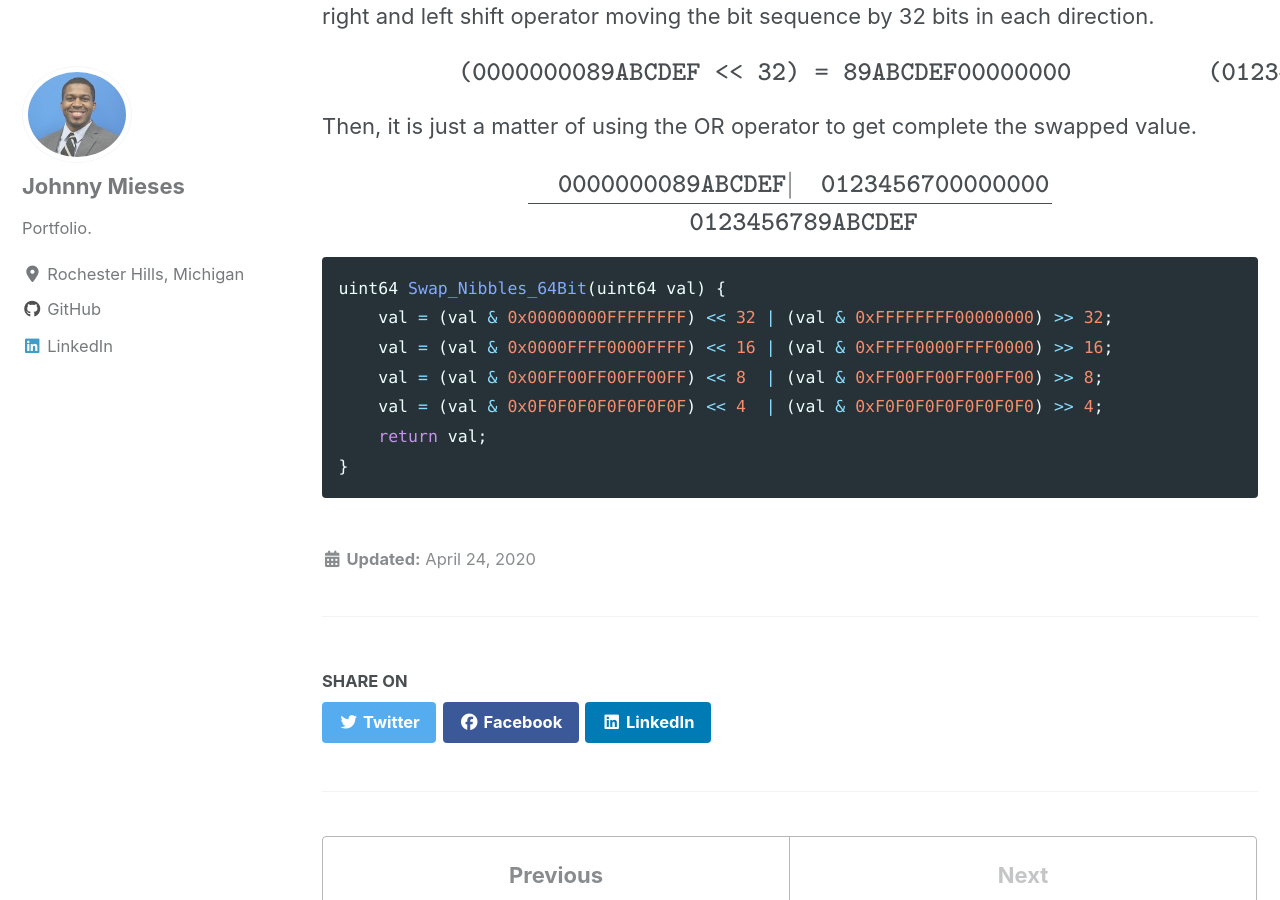
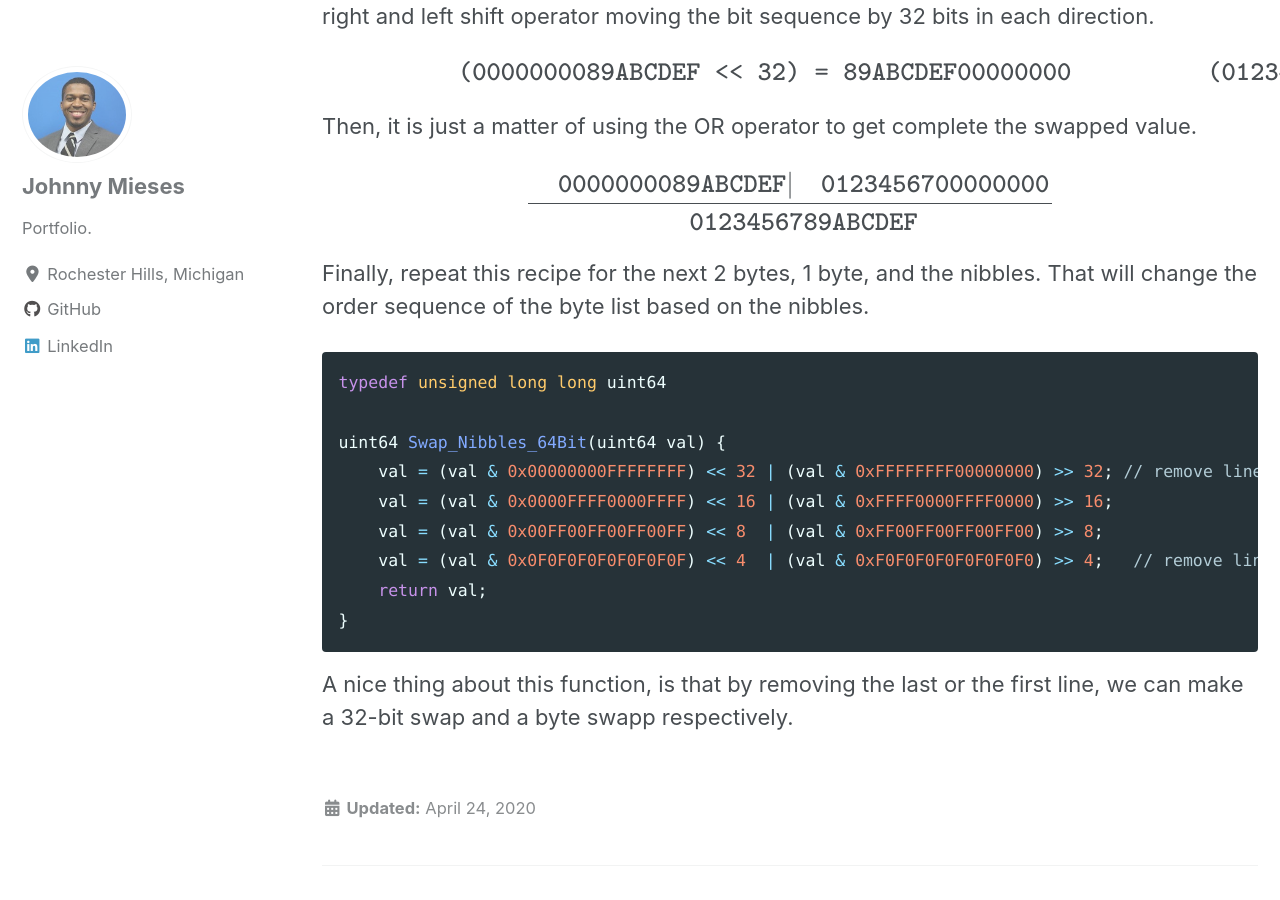
Before and after one commit to jmieses/jmportfolio.github.io, a Jekyll site: the page built from _posts/2020-04-24-Swapping-Nibbles-in-64-bitfield.md, in a window 1280 px wide and 900 px high, scrolled down 1150 px. Built offline with Jekyll 4.4.1, drawn with Linux system fonts in a browser that asks for light colours; cached includes are drawn as plain includes; nearby versions of some CDN libraries; formulas are drawn with MathJax 3; some of the changed text lies outside the part shown.

Commit message:
post update

````diff
--- a/_posts/2020-04-24-Swapping-Nibbles-in-64-bitfield.md
+++ b/_posts/2020-04-24-Swapping-Nibbles-in-64-bitfield.md
@@ -33,12 +33,18 @@ Then, it is just a matter of using the OR operator to get complete the swapped v
 
 $$\frac{\quad \texttt{0000000089ABCDEF} \\ | \quad \texttt{0123456700000000}}{\quad \texttt{0123456789ABCDEF}} $$
 
+Finally, repeat this recipe for the next 2 bytes, 1 byte, and the nibbles. That will change the order sequence of the byte list based on the nibbles.
+
 ```c
+typedef unsigned long long uint64
+
 uint64 Swap_Nibbles_64Bit(uint64 val) {
-    val = (val & 0x00000000FFFFFFFF) << 32 | (val & 0xFFFFFFFF00000000) >> 32;
+    val = (val & 0x00000000FFFFFFFF) << 32 | (val & 0xFFFFFFFF00000000) >> 32; // remove line for 32-bit swap
     val = (val & 0x0000FFFF0000FFFF) << 16 | (val & 0xFFFF0000FFFF0000) >> 16;
     val = (val & 0x00FF00FF00FF00FF) << 8  | (val & 0xFF00FF00FF00FF00) >> 8;
-    val = (val & 0x0F0F0F0F0F0F0F0F) << 4  | (val & 0xF0F0F0F0F0F0F0F0) >> 4;
+    val = (val & 0x0F0F0F0F0F0F0F0F) << 4  | (val & 0xF0F0F0F0F0F0F0F0) >> 4;	// remove line for byte swap
     return val;
 }
 ```
+
+A nice thing about this function, is that by removing the last or the first line, we can make a 32-bit swap and a byte swapp respectively.
````
